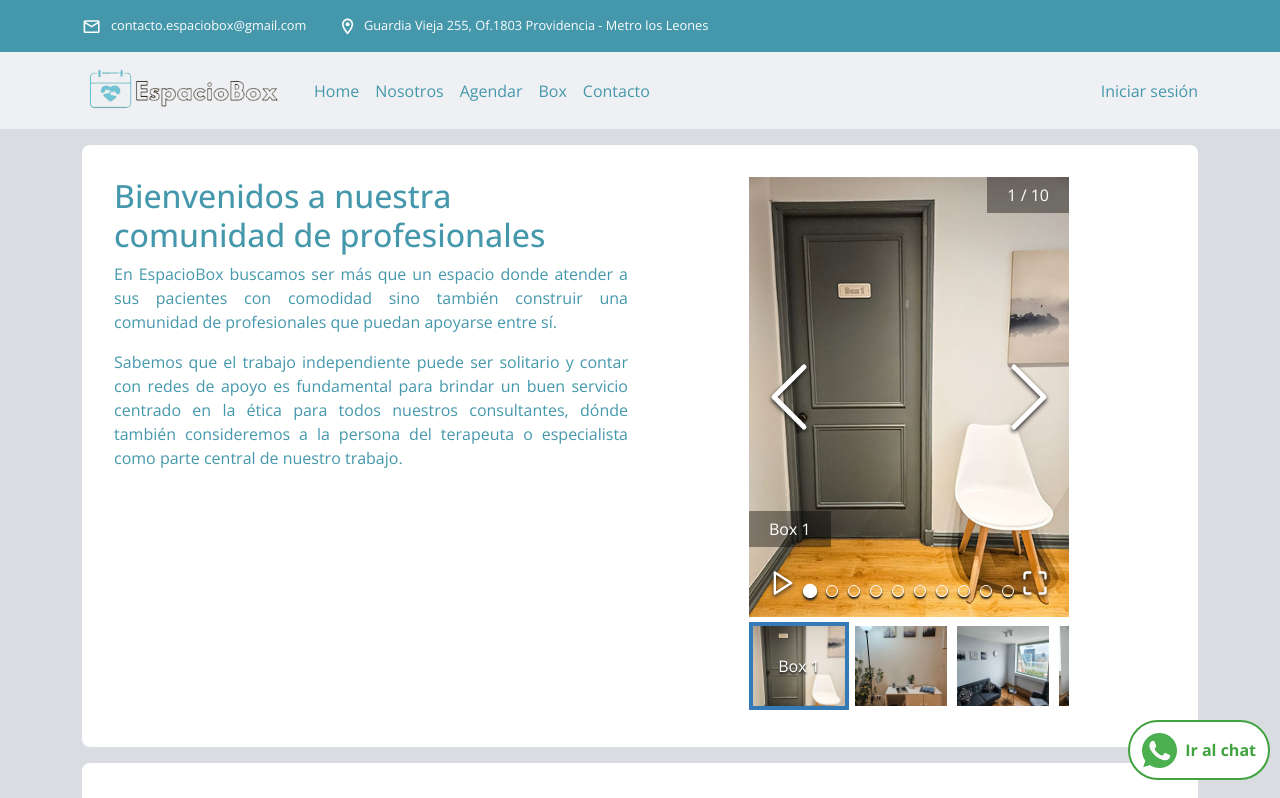
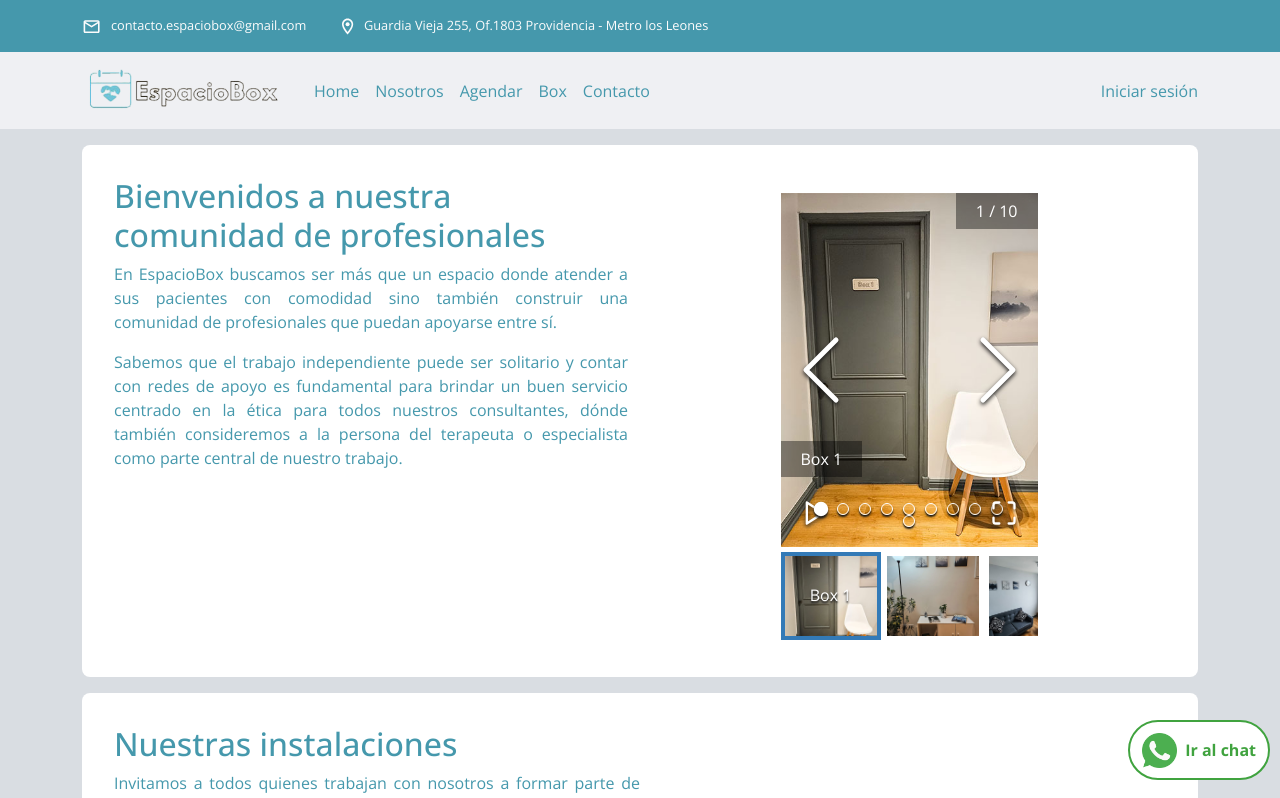
Before and after one commit to ssalinascalibar/espacio-box-noLogin, a React (Vite) app: page /boxes in a window 1280 px wide. Shown: the top 798 px of the page. Built offline with nearby package versions, Linux system fonts and the light colour scheme.

Commit message:
fix gallery boxes image for show in safari fullscreen

```diff
--- a/src/features/boxes/Boxes.jsx
+++ b/src/features/boxes/Boxes.jsx
@@ -70,8 +70,10 @@ export default function Boxes() {
                   trabajo.
                 </p>
               </Col>
-              <Col xs={12} lg={6}>
+              <Col xs={12} lg={6} className="d-lg-flex justify-content-lg-center">
+              <div className="gallery">
                 <ImageGallery items={boxes} showBullets showIndex />
+                </div>
               </Col>
             </Row>
           </div>
--- a/src/features/boxes/boxes.css
+++ b/src/features/boxes/boxes.css
@@ -32,11 +32,8 @@
 
 
 @media screen and (min-width: 992px) {
-
-    .image-gallery {
-        width: 25vw;
-        margin: 0 auto 0 auto;
-
+    .gallery {
+        max-width: 50%;
     }
 
     .image-gallery-thumbnail img {
@@ -55,4 +52,5 @@
         margin-top: 1rem;
     }
 
+
 }
```
